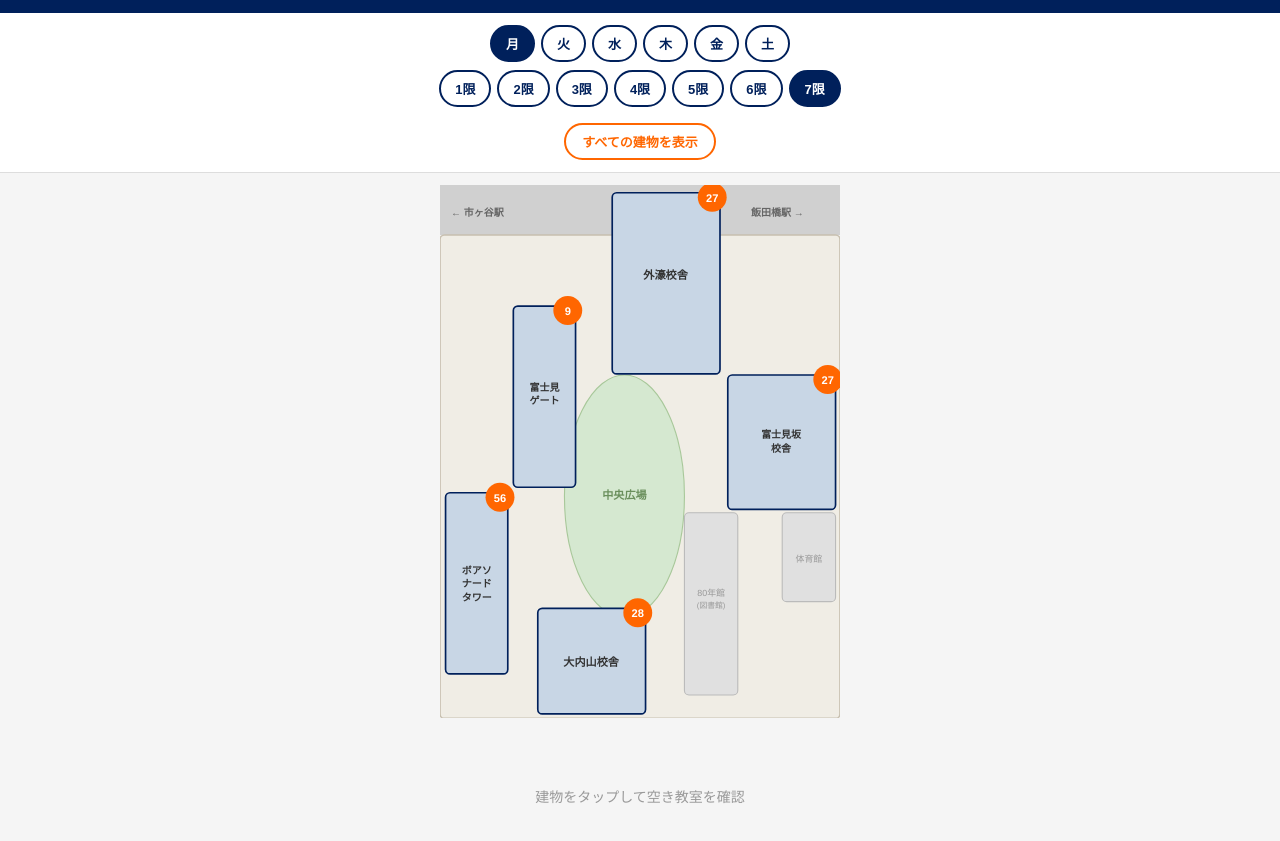
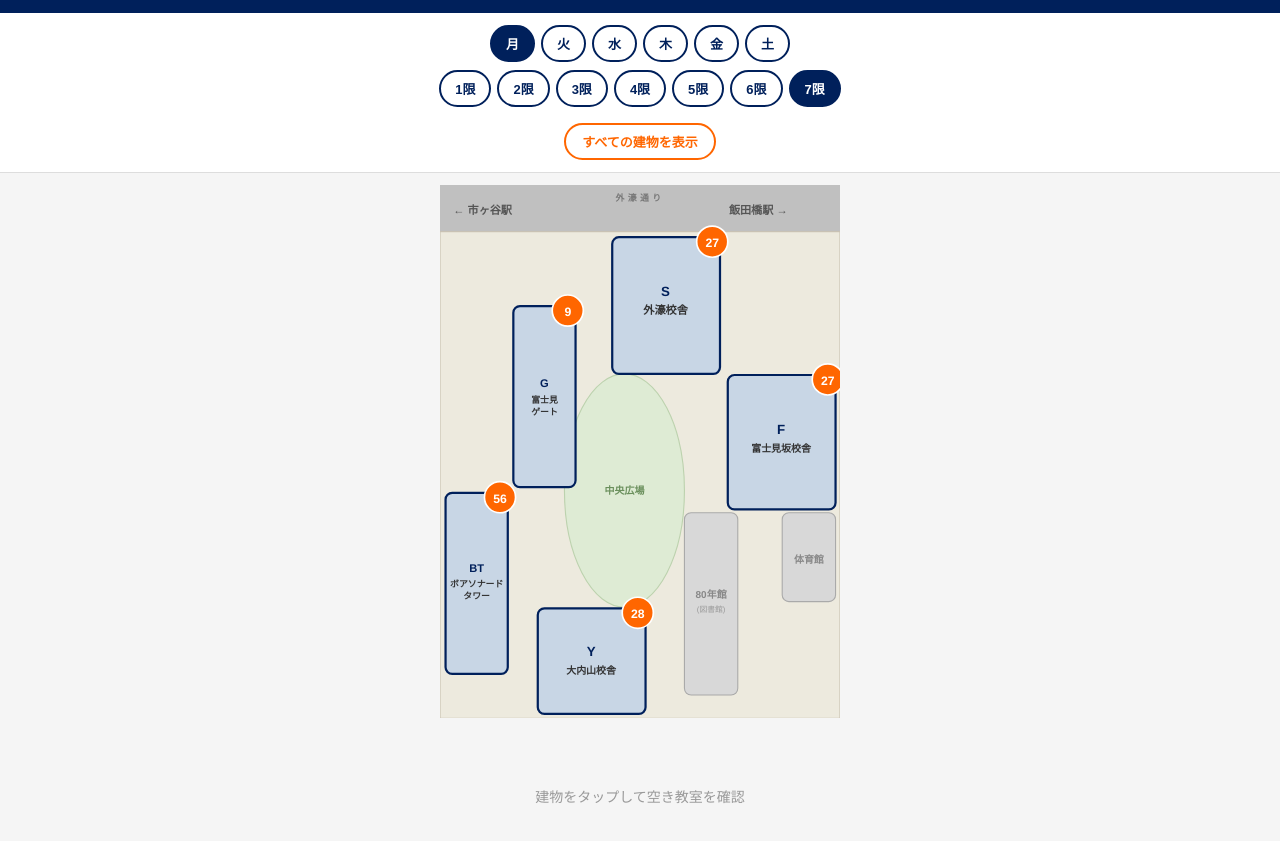
Before and after one commit to Kakeru1362/hosei-classroom, a plain HTML site: page index.html in a window 1280 px wide. Shown: the part 69-910 px from the top of the page. Drawn offline with Linux system fonts and the light colour scheme.

Commit message:
fix: Excel配置そのまま、色・ラベル改善、略称(BT,G,S,F,Y)追加

```diff
--- a/index.html
+++ b/index.html
@@ -51,74 +51,78 @@ svg { max-width: 100%; height: auto; }
 
 <div class="map-container">
 <svg id="campus-map" viewBox="0 0 360 480" xmlns="http://www.w3.org/2000/svg" style="max-width:400px;">
-<!-- 道路（上部、左から右へ斜めに走る外濠通り） -->
-<rect x="0" y="0" width="360" height="45" fill="#D0D0D0" rx="0"/>
-<text x="10" y="28" fill="#666" font-size="9" font-weight="600">← 市ヶ谷駅</text>
-<text x="280" y="28" fill="#666" font-size="9" font-weight="600">飯田橋駅 →</text>
-<text x="180" y="16" fill="#888" font-size="8" text-anchor="middle" font-weight="600">外 濠 通 り</text>
+<!-- 外濠通り（上部） -->
+<rect x="0" y="0" width="360" height="42" fill="#C0C0C0" rx="0"/>
+<text x="12" y="26" fill="#555" font-size="10" font-weight="700">← 市ヶ谷駅</text>
+<text x="260" y="26" fill="#555" font-size="10" font-weight="700">飯田橋駅 →</text>
+<text x="180" y="14" fill="#777" font-size="8" text-anchor="middle" font-weight="600" letter-spacing="3">外濠通り</text>
 
 <!-- 敷地 -->
-<rect x="0" y="45" width="360" height="435" fill="#F0EDE5" stroke="#C8C0B0" stroke-width="1.5" rx="4"/>
+<rect x="0" y="42" width="360" height="438" fill="#EDEADE" stroke="#C8C0B0" stroke-width="1"/>
 
 <!-- 中央広場（楕円） -->
-<ellipse cx="166" cy="280" rx="54" ry="109" fill="#D5E8D0" stroke="#A8C89A" stroke-width="1"/>
-<text x="166" y="283" fill="#6A8F5C" font-size="10" text-anchor="middle" font-weight="600">中央広場</text>
+<ellipse cx="166" cy="275" rx="54" ry="105" fill="#D8ECD0" stroke="#A8C89A" stroke-width="1" opacity="0.7"/>
+<text x="166" y="278" fill="#6A8F5C" font-size="9" text-anchor="middle" font-weight="600">中央広場</text>
 
-<!-- 参考建物（クリック不可） -->
-<rect x="220" y="295" width="48" height="164" rx="4" ry="4" fill="#E0E0E0" stroke="#BBB" stroke-width="1"/>
-<text x="244" y="370" fill="#999" font-size="8" text-anchor="middle">80年館</text>
-<text x="244" y="381" fill="#999" font-size="7" text-anchor="middle">(図書館)</text>
+<!-- 80年館（クリック不可） -->
+<rect x="220" y="295" width="48" height="164" rx="6" fill="#D8D8D8" stroke="#AAA" stroke-width="1"/>
+<text x="244" y="372" fill="#888" font-size="9" text-anchor="middle" font-weight="600">80年館</text>
+<text x="244" y="384" fill="#999" font-size="7" text-anchor="middle">(図書館)</text>
 
-<rect x="308" y="295" width="48" height="80" rx="4" ry="4" fill="#E0E0E0" stroke="#BBB" stroke-width="1"/>
-<text x="332" y="339" fill="#999" font-size="8" text-anchor="middle">体育館</text>
+<!-- 体育館（クリック不可） -->
+<rect x="308" y="295" width="48" height="80" rx="6" fill="#D8D8D8" stroke="#AAA" stroke-width="1"/>
+<text x="332" y="340" fill="#888" font-size="9" text-anchor="middle" font-weight="600">体育館</text>
 
 <!-- ===== クリック可能な建物 ===== -->
 
 <!-- BT: 左下、縦長 -->
 <g class="building-clickable" data-key="BT" id="bldg-BT">
-  <rect x="5" y="277" width="56" height="163" rx="4" ry="4" fill="#C8D6E5" stroke="#00205B" stroke-width="1.5"/>
-  <text x="33" y="350" fill="#333" font-size="9" text-anchor="middle" font-weight="600">ボアソ</text>
-  <text x="33" y="362" fill="#333" font-size="9" text-anchor="middle" font-weight="600">ナード</text>
-  <text x="33" y="374" fill="#333" font-size="9" text-anchor="middle" font-weight="600">タワー</text>
+  <rect x="5" y="277" width="56" height="163" rx="6" fill="#B0C4DE" stroke="#00205B" stroke-width="2"/>
+  <text x="33" y="348" fill="#00205B" font-size="10" text-anchor="middle" font-weight="800">BT</text>
+  <text x="33" y="362" fill="#333" font-size="8" text-anchor="middle" font-weight="600">ボアソナード</text>
+  <text x="33" y="373" fill="#333" font-size="8" text-anchor="middle" font-weight="600">タワー</text>
 </g>
 
 <!-- G: BTの右上、縦長 -->
 <g class="building-clickable" data-key="G" id="bldg-G">
-  <rect x="66" y="109" width="56" height="163" rx="4" ry="4" fill="#C8D6E5" stroke="#00205B" stroke-width="1.5"/>
-  <text x="94" y="185" fill="#333" font-size="9" text-anchor="middle" font-weight="600">富士見</text>
-  <text x="94" y="197" fill="#333" font-size="9" text-anchor="middle" font-weight="600">ゲート</text>
+  <rect x="66" y="109" width="56" height="163" rx="6" fill="#B0C4DE" stroke="#00205B" stroke-width="2"/>
+  <text x="94" y="182" fill="#00205B" font-size="10" text-anchor="middle" font-weight="800">G</text>
+  <text x="94" y="196" fill="#333" font-size="8" text-anchor="middle" font-weight="600">富士見</text>
+  <text x="94" y="207" fill="#333" font-size="8" text-anchor="middle" font-weight="600">ゲート</text>
 </g>
 
 <!-- S: 右上、大きめ -->
 <g class="building-clickable" data-key="S" id="bldg-S">
-  <rect x="155" y="7" width="97" height="163" rx="4" ry="4" fill="#C8D6E5" stroke="#00205B" stroke-width="1.5"/>
-  <text x="203" y="85" fill="#333" font-size="10" text-anchor="middle" font-weight="600">外濠校舎</text>
+  <rect x="155" y="47" width="97" height="123" rx="6" fill="#B0C4DE" stroke="#00205B" stroke-width="2"/>
+  <text x="203" y="100" fill="#00205B" font-size="12" text-anchor="middle" font-weight="800">S</text>
+  <text x="203" y="116" fill="#333" font-size="10" text-anchor="middle" font-weight="600">外濠校舎</text>
 </g>
 
-<!-- F: 右側中央、横長 -->
+<!-- F: 右側中央 -->
 <g class="building-clickable" data-key="F" id="bldg-F">
-  <rect x="259" y="171" width="97" height="121" rx="4" ry="4" fill="#C8D6E5" stroke="#00205B" stroke-width="1.5"/>
-  <text x="307" y="228" fill="#333" font-size="9" text-anchor="middle" font-weight="600">富士見坂</text>
-  <text x="307" y="240" fill="#333" font-size="9" text-anchor="middle" font-weight="600">校舎</text>
+  <rect x="259" y="171" width="97" height="121" rx="6" fill="#B0C4DE" stroke="#00205B" stroke-width="2"/>
+  <text x="307" y="224" fill="#00205B" font-size="12" text-anchor="middle" font-weight="800">F</text>
+  <text x="307" y="240" fill="#333" font-size="9" text-anchor="middle" font-weight="600">富士見坂校舎</text>
 </g>
 
-<!-- Y: 下側中央、横長 -->
+<!-- Y: 下側中央 -->
 <g class="building-clickable" data-key="Y" id="bldg-Y">
-  <rect x="88" y="381" width="97" height="95" rx="4" ry="4" fill="#C8D6E5" stroke="#00205B" stroke-width="1.5"/>
-  <text x="136" y="433" fill="#333" font-size="10" text-anchor="middle" font-weight="600">大内山校舎</text>
+  <rect x="88" y="381" width="97" height="95" rx="6" fill="#B0C4DE" stroke="#00205B" stroke-width="2"/>
+  <text x="136" y="424" fill="#00205B" font-size="12" text-anchor="middle" font-weight="800">Y</text>
+  <text x="136" y="440" fill="#333" font-size="9" text-anchor="middle" font-weight="600">大内山校舎</text>
 </g>
 
-<!-- バッジ（各建物の右上角付近） -->
-<circle id="badge-BT" cx="54" cy="281" r="13" fill="#FF6600"/>
-<text id="badge-text-BT" x="54" y="285" fill="#fff" font-size="10" text-anchor="middle" font-weight="700"></text>
-<circle id="badge-G" cx="115" cy="113" r="13" fill="#FF6600"/>
-<text id="badge-text-G" x="115" y="117" fill="#fff" font-size="10" text-anchor="middle" font-weight="700"></text>
-<circle id="badge-S" cx="245" cy="11" r="13" fill="#FF6600"/>
-<text id="badge-text-S" x="245" y="15" fill="#fff" font-size="10" text-anchor="middle" font-weight="700"></text>
-<circle id="badge-F" cx="349" cy="175" r="13" fill="#FF6600"/>
-<text id="badge-text-F" x="349" y="179" fill="#fff" font-size="10" text-anchor="middle" font-weight="700"></text>
-<circle id="badge-Y" cx="178" cy="385" r="13" fill="#FF6600"/>
-<text id="badge-text-Y" x="178" y="389" fill="#fff" font-size="10" text-anchor="middle" font-weight="700"></text>
+<!-- バッジ -->
+<circle id="badge-BT" cx="54" cy="281" r="14" fill="#FF6600" stroke="#fff" stroke-width="1.5"/>
+<text id="badge-text-BT" x="54" y="286" fill="#fff" font-size="11" text-anchor="middle" font-weight="700"></text>
+<circle id="badge-G" cx="115" cy="113" r="14" fill="#FF6600" stroke="#fff" stroke-width="1.5"/>
+<text id="badge-text-G" x="115" y="118" fill="#fff" font-size="11" text-anchor="middle" font-weight="700"></text>
+<circle id="badge-S" cx="245" cy="51" r="14" fill="#FF6600" stroke="#fff" stroke-width="1.5"/>
+<text id="badge-text-S" x="245" y="56" fill="#fff" font-size="11" text-anchor="middle" font-weight="700"></text>
+<circle id="badge-F" cx="349" cy="175" r="14" fill="#FF6600" stroke="#fff" stroke-width="1.5"/>
+<text id="badge-text-F" x="349" y="180" fill="#fff" font-size="11" text-anchor="middle" font-weight="700"></text>
+<circle id="badge-Y" cx="178" cy="385" r="14" fill="#FF6600" stroke="#fff" stroke-width="1.5"/>
+<text id="badge-text-Y" x="178" y="390" fill="#fff" font-size="11" text-anchor="middle" font-weight="700"></text>
 
 </svg>
 </div>
```
